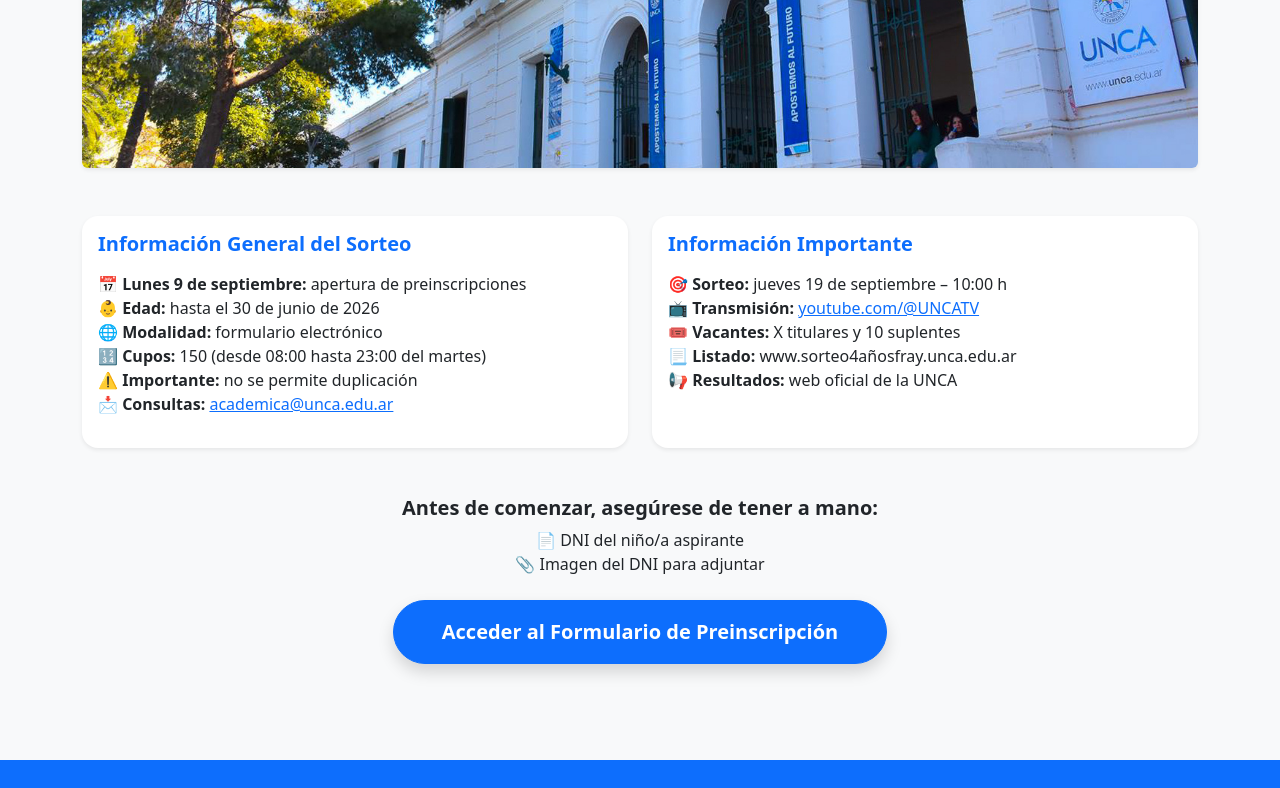
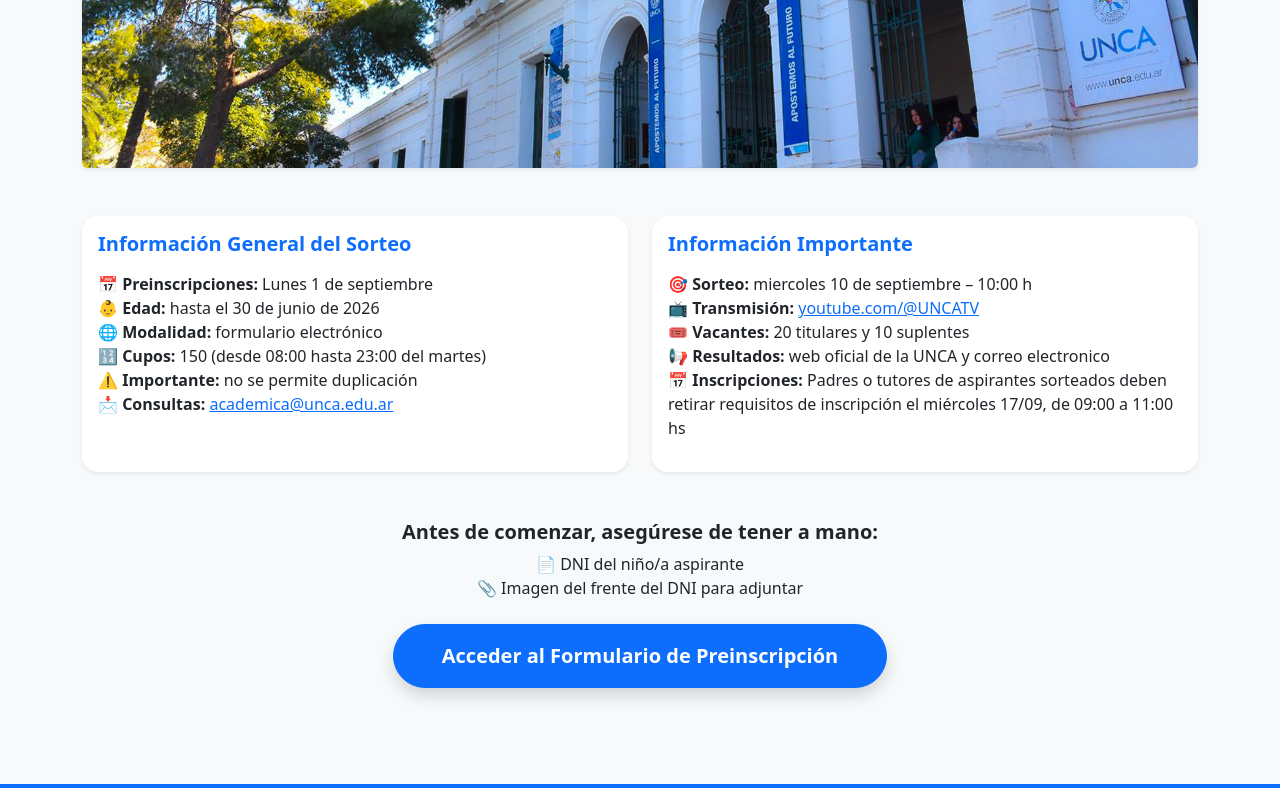
Before and after one commit to Ulises-Gordillo-1999/Sorteo, a React (Create React App) app in the folder frontend/: page / in a window 1280 px wide. Shown: the part 485-1273 px from the top of the page. Built offline with nearby package versions, Linux system fonts and the light colour scheme.

Commit message:
actualizacion del contenido de la pagina

```diff
--- a/frontend/src/pages/HomeUnca1.js
+++ b/frontend/src/pages/HomeUnca1.js
@@ -54,8 +54,7 @@
                 </h5>
                 <ul className="list-unstyled mt-3">
                   <li>
-                    📅 <strong>Lunes 9 de septiembre:</strong> apertura de
-                    preinscripciones
+                    📅 <strong>Preinscripciones:</strong> Lunes 1 de septiembre
                   </li>
                   <li>
                     👶 <strong>Edad:</strong> hasta el 30 de junio de 2026
@@ -89,7 +88,7 @@
                 </h5>
                 <ul className="list-unstyled mt-3">
                   <li>
-                    🎯 <strong>Sorteo:</strong> jueves 19 de septiembre – 10:00
+                    🎯 <strong>Sorteo:</strong> miercoles 10 de septiembre – 10:00
                     h
                   </li>
                   <li>
@@ -103,13 +102,13 @@
                     </a>
                   </li>
                   <li>
-                    🎟️ <strong>Vacantes:</strong> X titulares y 10 suplentes
+                    🎟️ <strong>Vacantes:</strong> 20 titulares y 10 suplentes
                   </li>
                   <li>
-                    📃 <strong>Listado:</strong> www.sorteo4añosfray.unca.edu.ar
+                    📢 <strong>Resultados:</strong> web oficial de la UNCA y correo electronico
                   </li>
                   <li>
-                    📢 <strong>Resultados:</strong> web oficial de la UNCA
+                    📅 <strong>Inscripciones:</strong> Padres o tutores de aspirantes sorteados deben retirar requisitos de inscripción el miércoles 17/09, de 09:00 a 11:00 hs
                   </li>
                 </ul>
               </div>
@@ -124,7 +123,7 @@
           </h5>
           <ul className="list-unstyled">
             <li>📄 DNI del niño/a aspirante</li>
-            <li>📎 Imagen del DNI para adjuntar</li>
+            <li>📎 Imagen del frente del DNI para adjuntar</li>
           </ul>
         </div>
 
```
Also changed, not shown: 2 other files (tests, documents, lock files or other folders).
